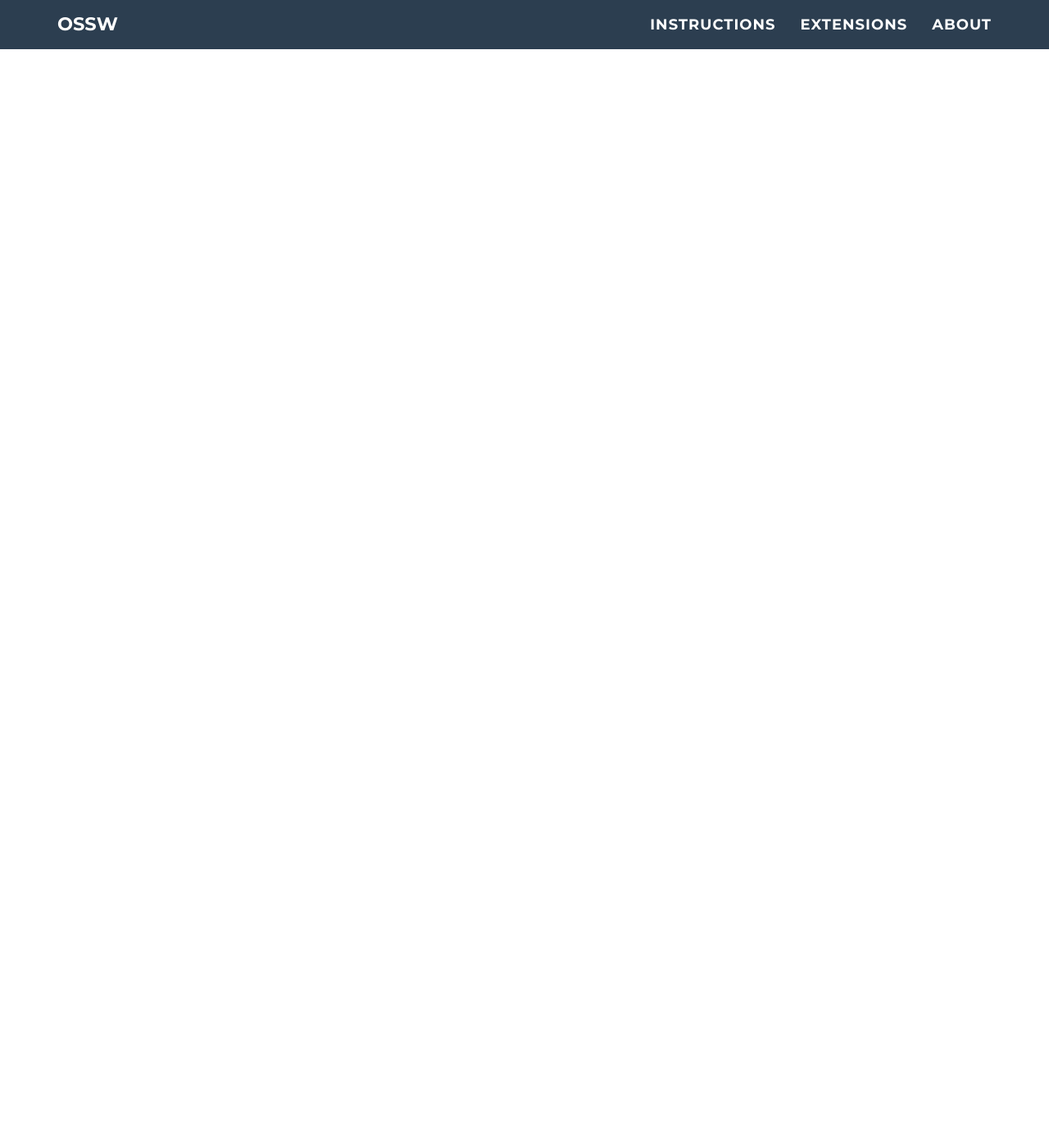
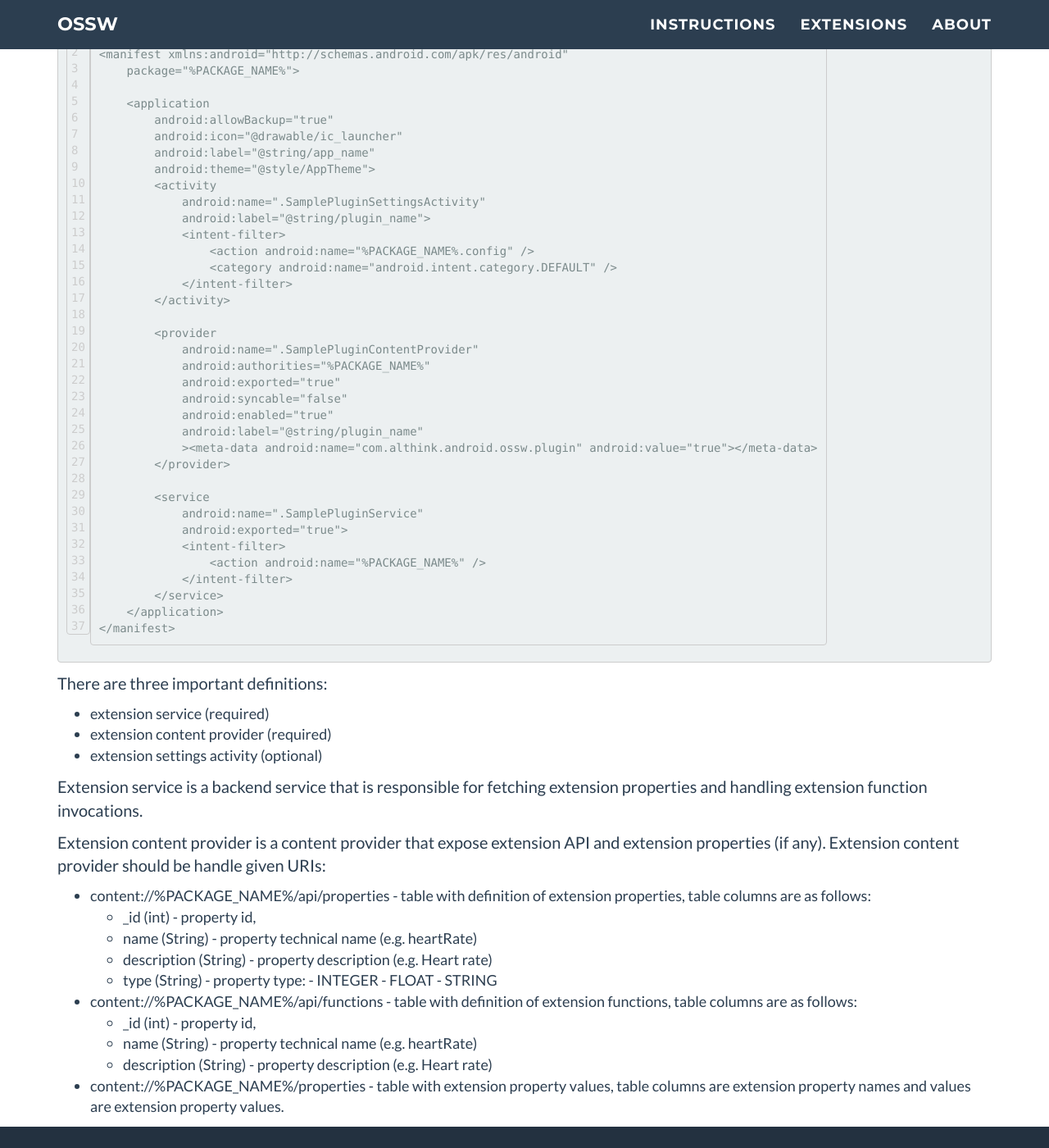
Before and after one commit to ossw/ossw.github.io, a Jekyll site: the page built from _instructions/04-create-an-extension.md, in a window 1280 px wide and 1400 px high, scrolled down 567 px. Shown: the whole window at 82% size. Built offline with Jekyll 4.4.1, drawn with Linux system fonts in a browser that asks for light colours; before the commit the page ends 900 px from its top, so only the background shows below that; some of the changed text lies outside the part shown.

Commit message:
create an extension

```diff
--- a/_instructions/04-create-an-extension.md
+++ b/_instructions/04-create-an-extension.md
@@ -5,4 +5,75 @@
 permalink: instructions/create-an-extension/index.html
 ---
 
-#TODO
+##What is extension?
+
+Extension (or plugin) is an android application that integrates with OSSW android application and exposes some properties or allows to invoke some functions.
+
+You can check a source code of sample extension that is available on [github](https://github.com/ossw/ossw-android-sample-plugin)
+
+##Extension definition
+One of the first decisions is to choose a package name for the extension (in the sample plugin it's com.althink.android.ossw.plugins.sample). I will reference this name with %PACKAGE_NAME% placeholder.
+
+Every extension AndroidManifest.xml should look like this:
+{% highlight xml linenos %}
+<?xml version="1.0" encoding="utf-8"?>
+<manifest xmlns:android="http://schemas.android.com/apk/res/android"
+    package="%PACKAGE_NAME%">
+
+    <application
+        android:allowBackup="true"
+        android:icon="@drawable/ic_launcher"
+        android:label="@string/app_name"
+        android:theme="@style/AppTheme">
+        <activity
+            android:name=".SamplePluginSettingsActivity"
+            android:label="@string/plugin_name">
+            <intent-filter>
+                <action android:name="%PACKAGE_NAME%.config" />
+                <category android:name="android.intent.category.DEFAULT" />
+            </intent-filter>
+        </activity>
+
+        <provider
+            android:name=".SamplePluginContentProvider"
+            android:authorities="%PACKAGE_NAME%"
+            android:exported="true"
+            android:syncable="false"
+            android:enabled="true"
+            android:label="@string/plugin_name"
+            ><meta-data android:name="com.althink.android.ossw.plugin" android:value="true"></meta-data>
+        </provider>
+
+        <service
+            android:name=".SamplePluginService"
+            android:exported="true">
+            <intent-filter>
+                <action android:name="%PACKAGE_NAME%" />
+            </intent-filter>
+        </service>
+    </application>
+</manifest>
+{% endhighlight %}
+
+There are three important definitions:
+- extension service (required)
+- extension content provider (required)
+- extension settings activity (optional)
+
+Extension service is a backend service that is responsible for fetching extension properties and handling extension function invocations.
+
+Extension content provider is a content provider that expose extension API and extension properties (if any). Extension content provider should be handle given URIs:
+
+- content://%PACKAGE_NAME%/api/properties - table with definition of extension properties, table columns are as follows:
+	- _id (int) - property id,
+    - name (String) - property technical name (e.g. heartRate)
+    - description (String) - property description (e.g. Heart rate)
+    - type (String) - property type:
+    	- INTEGER
+    	- FLOAT
+    	- STRING
+- content://%PACKAGE_NAME%/api/functions - table with definition of extension functions, table columns are as follows:
+	- _id (int) - property id,
+    - name (String) - property technical name (e.g. heartRate)
+    - description (String) - property description (e.g. Heart rate)
+- content://%PACKAGE_NAME%/properties - table with extension property values, table columns are extension property names and values are extension property values.
```
Also changed, not shown: _instructions/03-create-a-watchset.md (+12 -12 lines).
